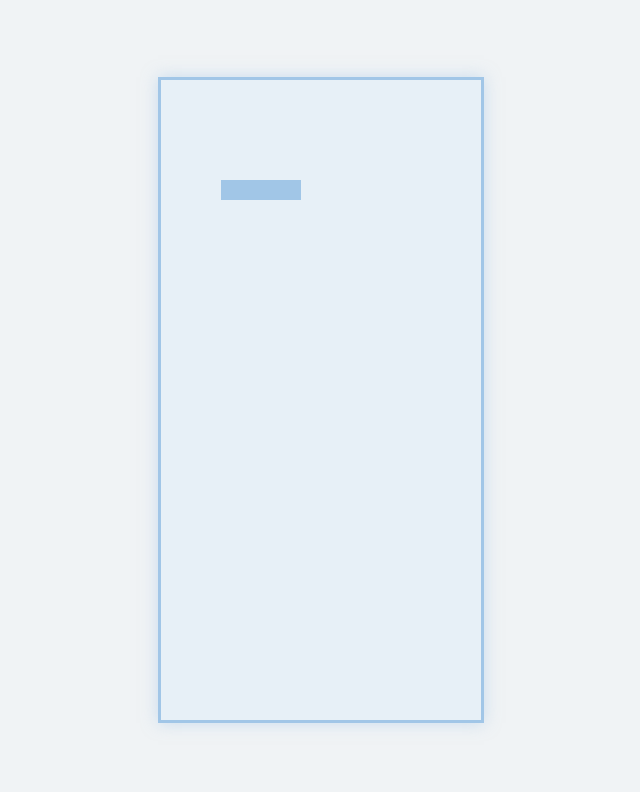
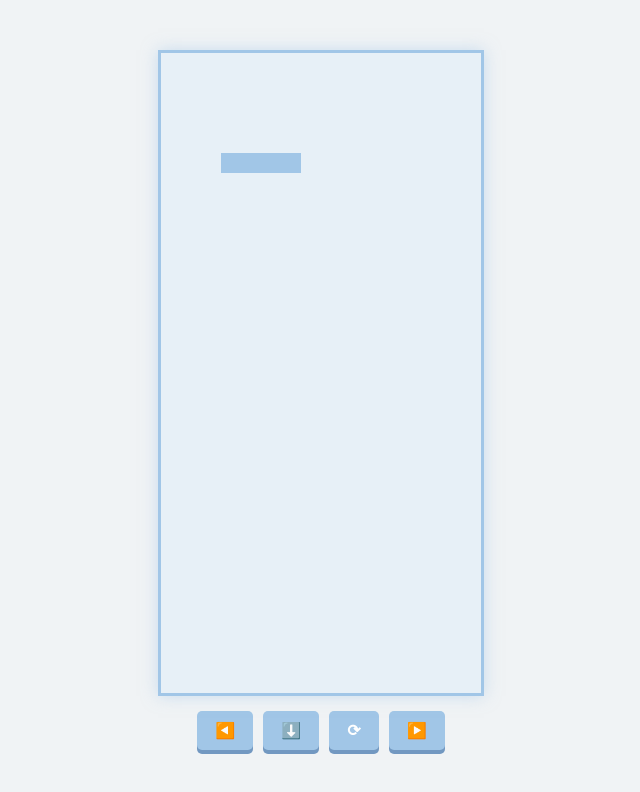
Before and after one commit to syairaannastasya9-lang/opo-wae., a plain HTML site: page index.html in a window 1280 px wide. Shown: the whole page, without its empty margins (319-959 px from the left). Drawn offline with Linux system fonts and the light colour scheme.

Commit message:
Update index.html

```diff
--- a/index.html
+++ b/index.html
@@ -8,6 +8,7 @@
   body {
     background: #f0f3f5; /* warna kalem biru muda */
     display: flex;
+    flex-direction: column;
     justify-content: center;
     align-items: center;
     height: 100vh;
@@ -32,12 +33,45 @@
     background: url('https://i.imgur.com/kxPZm4O.png') no-repeat center; /* gambar wajah kucing kecil */
     background-size: cover;
   }
+  /* Kontrol tombol */
+  #controls {
+    margin-top: 15px;
+    display: flex;
+    gap: 10px;
+    user-select: none;
+  }
+  #controls button {
+    background: #a1c6e7;
+    border: none;
+    color: white;
+    font-weight: bold;
+    padding: 10px 18px;
+    border-radius: 5px;
+    cursor: pointer;
+    font-size: 16px;
+    box-shadow: 0 4px #7298c1;
+    transition: background 0.3s ease;
+  }
+  #controls button:active {
+    box-shadow: 0 2px #7298c1;
+    transform: translateY(2px);
+  }
+  #controls button:hover {
+    background: #8bb3e1;
+  }
 </style>
 </head>
 <body>
 
 <div id="tetris">
   <canvas id="game" width="320" height="640"></canvas>
+</div>
+
+<div id="controls">
+  <button id="left">◀️</button>
+  <button id="down">⬇️</button>
+  <button id="rotate">⟳</button>
+  <button id="right">▶️</button>
 </div>
 
 <script>
@@ -199,6 +233,7 @@
 
   function playerRotate(dir) {
     const matrix = player.matrix;
+    const pos = player.pos.x;
     for(let y=0; y<matrix.length; ++y){
       for(let x=0; x<y; ++x){
         [matrix[x][y], matrix[y][x]] = [matrix[y][x], matrix[x][y]];
@@ -248,7 +283,7 @@
   playerReset();
   update();
 
-  // Kontrol sentuh dan keyboard
+  // Kontrol keyboard
   document.addEventListener('keydown', event => {
     if(event.key === 'ArrowLeft'){
       playerMove(-1);
@@ -259,6 +294,20 @@
     } else if(event.key === 'ArrowUp'){
       playerRotate(1);
     }
+  });
+
+  // Kontrol tombol klik
+  document.getElementById('left').addEventListener('click', () => {
+    playerMove(-1);
+  });
+  document.getElementById('right').addEventListener('click', () => {
+    playerMove(1);
+  });
+  document.getElementById('down').addEventListener('click', () => {
+    playerDrop();
+  });
+  document.getElementById('rotate').addEventListener('click', () => {
+    playerRotate(1);
   });
 
   // Kontrol sentuh (swipe dan tap)
```
